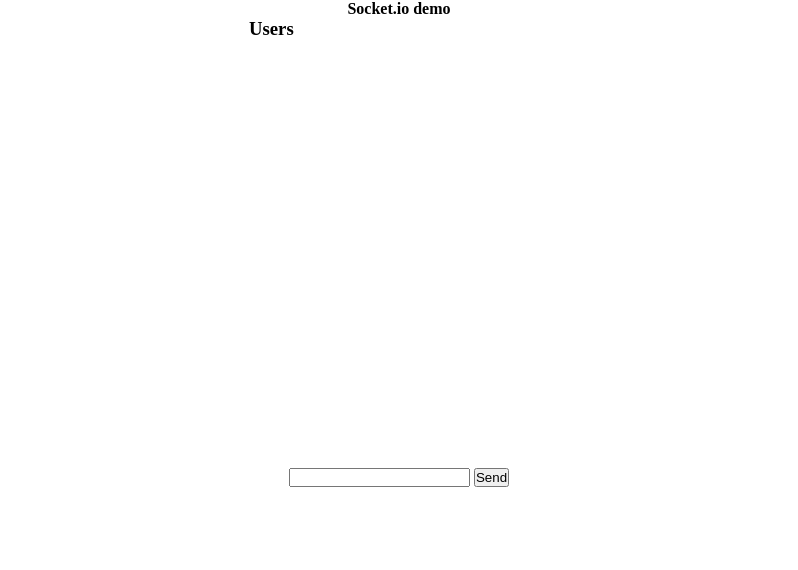
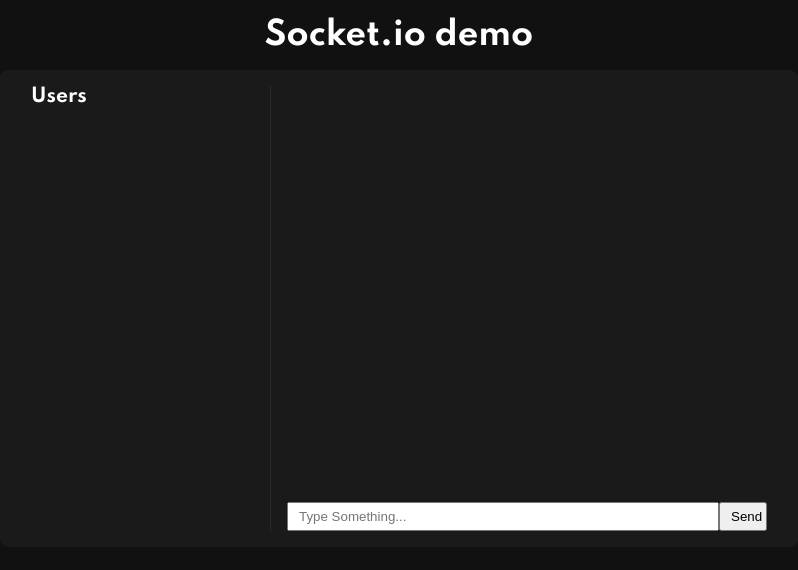
Before and after one commit to gurdeepsinghsaini/socket.io-demo, a website: page public/index.html in a window 1280 px wide. Both pictures are taken after typing "Sample" into the empty fields and a click on the button "Enter Chat". Shown: the whole page, without its empty margins (241-1039 px from the left). Drawn offline with nearby package versions, Linux system fonts and the light colour scheme; no server answers.

Commit message:
initial design

```diff
--- a/public/index.html
+++ b/public/index.html
@@ -9,27 +9,35 @@
 </head>
 
 <body>
-  <header class="header">Socket.io demo</header>
+  <div class="container">
+    <header class="header">
+      <h1>Socket.io demo</h1>
+    </header>
 
     <main class="main-container">
       <form class="user-form">
         <label for="username"></label>
         <input name="username" type="text" class="username" placeholder="enter username...">
-      <button type="submit">Enter Chat</button>
+        <button class="username-submit" type="submit">Enter Chat</button>
       </form>
       <div class="chat-container">
         <div class="chat-sidebar">
           <h3>Users</h3>
           <ul id="userList">
           </ul>
+          <div class="border"></div>
         </div>
+        <div class="chat-messages-container">
           <div class="chat-messages"></div>
-    </div>
+
           <form class="chat-form">
-      <input name="chatInput" class="chat-input">
+            <input name="chatInput" class="chat-input" placeholder="Type Something...">
             <button class="chat-submit" type="submit">Send</button>
           </form>
+        </div>
+      </div>
     </main>
+  </div>
   <script src="https://cdnjs.cloudflare.com/ajax/libs/qs/6.9.4/qs.min.js"
     integrity="sha512-BHtomM5XDcUy7tDNcrcX1Eh0RogdWiMdXl3wJcKB3PFekXb3l5aDzymaTher61u6vEZySnoC/SAj2Y/p918Y3w=="
     crossorigin="anonymous"></script>
--- a/public/main.css
+++ b/public/main.css
@@ -1,35 +1,174 @@
+@import url('https://fonts.googleapis.com/css2?family=Spartan:wght@400;700&display=swap');
+
 *{
   margin: 0;
   padding: 0;
+  box-sizing: border-box;
+}
+
+:root {
+  /* colors */
+  --background-color: rgb(17, 17, 17);
+  --feed-color: rgb(26, 26, 26);
+  --text-color: rgb(255, 255, 255);
+  --border-color: rgb(42, 42, 42);
 }
 
 body {
+  font-family: "Spartan", serif;
+  color: var(--text-color);
+  background-color: var(--background-color);
+}
+
+.container {
   display: flex;
   flex-direction: column;
   align-items: center;
+  height: 100vh;
+  width: 100%;
 }
 
 .header {
   font-weight: 700;
+  margin: 1rem;
 }
 
 .main-container {
+
+
+}
+
+.user-form {
+margin-top: 15rem;
+}
+
+.username {
+  border-radius: 10px;
+  padding: 5px 10px;
+  outline: none;
+}
+
+.username-submit {
+  padding: 5px 10px;
+  border-radius: 15px;
+  outline: none;
+}
+
+.username-submit:hover,
+.username:hover,
+.chat-input:hover,
+.chat-submit:hover  {
+  background-color: rgb(199, 199, 199);
+}
+.chat-container {
+  display: none;
+  height: 100%;
+  width: 800px;
+  grid-template: 'users messages';
+  grid-template-columns: 1fr 2fr;
+  background-color: var(--feed-color);
+  padding: 1rem 2rem;
+  border-radius: 10px;
+  justify-items: stretch;
+  gap: 1rem;
+}
+
+.chat-sidebar{
+  position: relative;
+  grid-area: users;
+}
+
+#userList{
+padding: 1rem;
+}
+
+.userList__item{
+ line-height: 1.4rem;
+ margin: 1rem;
+}
+
+/* border */
+.border {
+  position: absolute;
+  margin: auto 0;
+  height: 100%;
+  border-right: 1px solid var(--border-color);
+  right: 0px;
+  top: 0px;
+  bottom: 0px;
+}
+
+.chat-messages-container {
+  grid-area: messages;
+  width: 100%;
   display: flex;
   flex-direction: column;
-  align-items: center;
-}
-
-.chat-container {
-  display: none;
-  height: 450px;
 }
 
 .chat-messages {
-  height: 300px;
-  width: 300px;
-  overflow: scroll;
+  min-height: 400px;
+  overflow-y: scroll;
+}
+
+.message-container {
+ background-color: var(--background-color);
+ padding: 1rem 0.5rem 1rem 1rem;
+ border-radius: 15px;
+ margin: 0.5rem;
+}
+
+.message__username{
+font-size: 1.1rem;
+margin-bottom: 0.5rem;
+}
+
+.message__date{
+font-size: 0.7rem;
+margin-bottom: 0.5rem;
+}
+
+.message__post{
+margin-top: 0.5rem;
 }
 
 .chat-form {
-  display: none;
+  display: grid;
+  grid-template: 'input submit';
+  grid-template-columns: 90% 10%;
+  margin: 1rem 0 0;
+
 }
+
+.chat-input{
+grid-area: input;
+padding: 5px 10px;
+outline: none;
+}
+
+.chat-submit{
+  grid-area: submit;
+  padding: 5px 10px;
+}
+/* scrollbar */
+
+/* width */
+::-webkit-scrollbar {
+  width: 10px;
+}
+
+/* Track */
+::-webkit-scrollbar-track {
+  box-shadow: inset 0 0 5px rgb(192, 192, 192);
+  border-radius: 10px;
+}
+
+/* Handle */
+::-webkit-scrollbar-thumb {
+  background: red;
+  border-radius: 10px;
+}
+
+/* Handle on hover */
+::-webkit-scrollbar-thumb:hover {
+  background: #b30000;
+}
--- a/public/main.js
+++ b/public/main.js
@@ -9,10 +9,11 @@
 // add to dom
 function updateChat(message) {
   const div = document.createElement('div')
+  div.classList.add('message-container')
   div.innerHTML = `
-  <p>${message.username}</p>
-  <p>${message.date}</p>
-  <p>${message.post}</p
+  <p class="message__username">${message.username}</p>
+  <p class="message__date">${message.date}</p>
+  <p class="message__post">${message.post}</p
   `
   chatMessages.append(div)
 
@@ -33,8 +34,7 @@
   // emit when new user joins
   socket.emit('addUser', e.target.username.value )
   userForm.style.display = 'none'
-  chatForm.style.display = 'block'
-  chatContainer.style.display = 'block'
+  chatContainer.style.display = 'grid'
 })
 
 
@@ -60,6 +60,7 @@
   userList.innerHTML = ''
   users.forEach(user => {
     const li = document.createElement('li')
+    li.classList.add('userList__item')
     li.innerText = user.username
     userList.append(li)
   })
```
Lines whose indentation alone changed are shown as unchanged.
